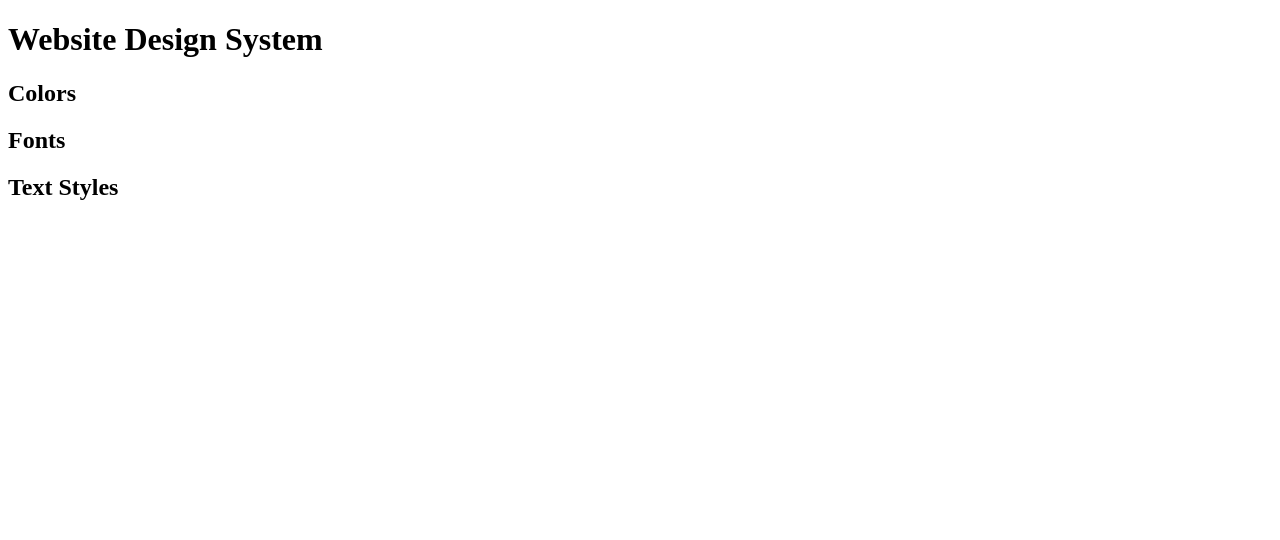
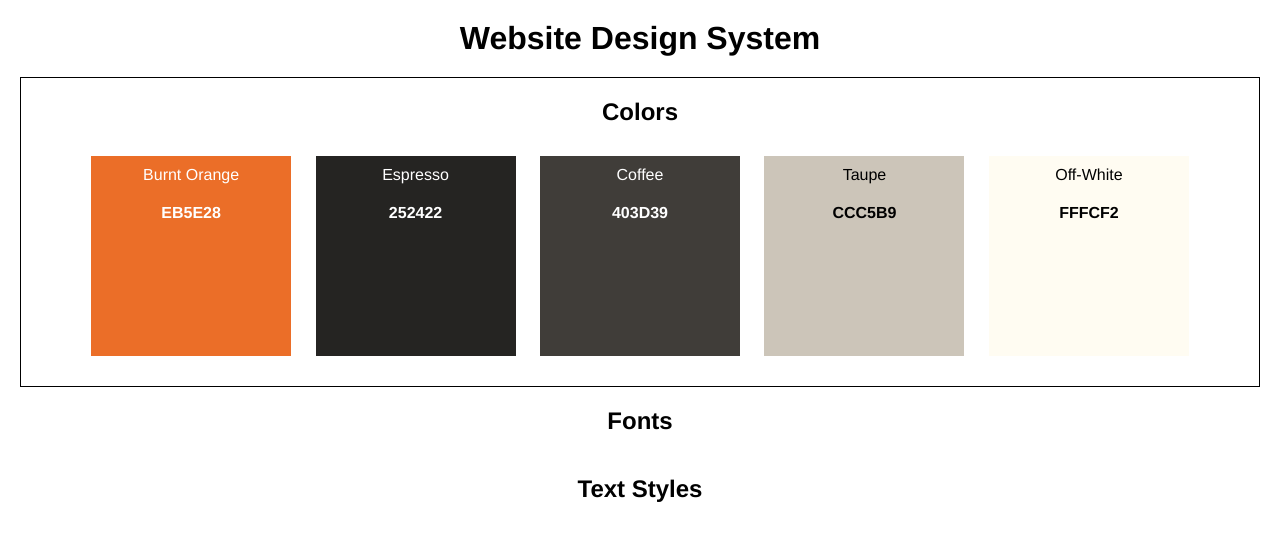
Before and after one commit to kimdrezdon/website-design-system, a plain HTML site: page index.html in a window 1280 px wide. Drawn offline with Linux system fonts and the light colour scheme.

Commit message:
Add color container

```diff
--- a/index.html
+++ b/index.html
@@ -3,6 +3,7 @@
 <head>
     <meta charset="UTF-8">
     <meta name="viewport" content="width=device-width, initial-scale=1.0">
+    <link href="./styles.css" type="text/css" rel="stylesheet">
     <title>Website Design System</title>
 </head>
 <body>
@@ -10,8 +11,30 @@
         <h1>Website Design System</h1>
     </header>
     <main>
-        <section>
-            <h1>Colors</h1>
+        <section class="color-guide">
+            <h2>Colors</h2>
+            <div class="color-container">
+                <div class="color-panel burnt-orange">
+                    <p>Burnt Orange</p>
+                    <h4>EB5E28</h4>
+                </div>
+                <div class="color-panel espresso">
+                    <p>Espresso</p>
+                    <h4>252422</h4>
+                </div>
+                <div class="color-panel coffee">
+                    <p>Coffee</p>
+                    <h4>403D39</h4>
+                </div>
+                <div class="color-panel taupe">
+                    <p>Taupe</p>
+                    <h4>CCC5B9</h4>
+                </div>
+                <div class="color-panel off-white">
+                    <p>Off-White</p>
+                    <h4>FFFCF2</h4>
+                </div>
+            </div>
         </section>
         <section>
             <h1>Fonts</h1>
--- a/styles.css
+++ b/styles.css
@@ -0,0 +1,61 @@
+* {
+    margin: 0;
+    padding: 0;
+    font-family: Helvetica, Arial, sans-serif;
+    text-align: center;
+}
+
+h1 {
+    padding: 20px;
+}
+
+.color-guide {
+    border: 1px solid black;
+    margin: 0 20px;
+}
+
+.color-guide h2 {
+    padding: 20px;
+}
+
+.color-container {
+    padding: 0 20px 20px 20px;
+}
+
+.color-panel {
+    height: 200px;
+    width: 200px;
+    margin: 10px;
+    display: inline-block;
+}
+
+.burnt-orange {
+    background-color: #eb6e28;
+    color: white;
+}
+
+.espresso {
+    background-color: #252422;
+    color: white;
+}
+
+.coffee {
+    background-color: #403d39;
+    color: white
+}
+
+.taupe {
+    background-color: #ccc5b9;
+}
+
+.off-white {
+    background-color: #fffcf2;
+}
+
+.color-panel p {
+    padding: 10px;
+}
+
+.color-panel h4 {
+    padding: 10px;
+}
```
